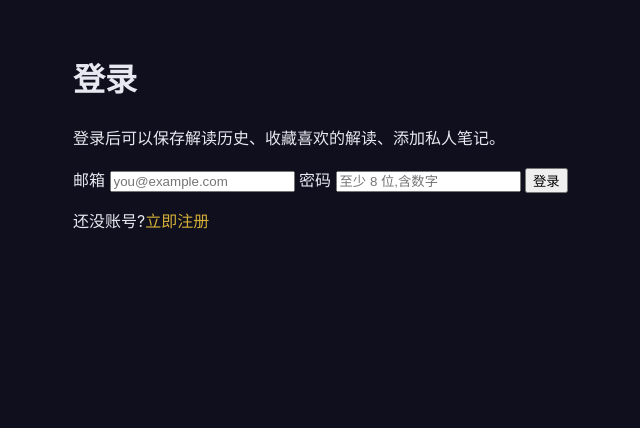
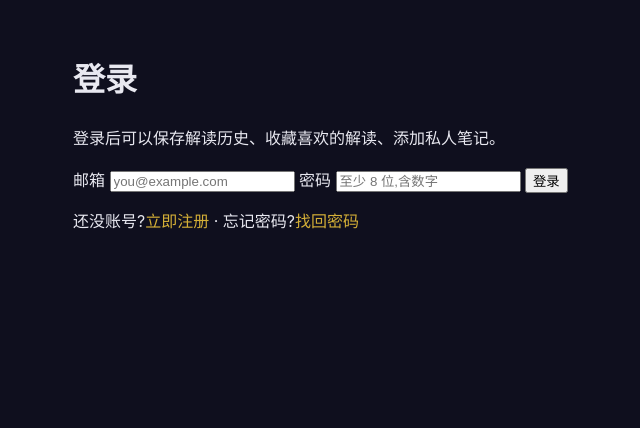
Before and after one commit to aidless/taixuan-web, a Flask app: page /login in a window 1280 px wide. Shown: the part 68-496 px from the top of the page, without its empty margins (111-751 px from the left). Run offline with Flask 3, Linux system fonts and the light colour scheme.

Commit message:
Phase 6: add forgot link to login page

```diff
--- a/templates/login.html
+++ b/templates/login.html
@@ -19,7 +19,7 @@
         <div id="loginError" class="auth-error" style="display:none"></div>
     </form>
 
-    <p class="auth-switch">还没账号?<a href="/register">立即注册</a></p>
+    <p class="auth-switch">还没账号?<a href="/register">立即注册</a> · 忘记密码?<a href="/forgot">找回密码</a></p>
 </div>
 
 <script src="/static/js/auth.js"></script>
```
